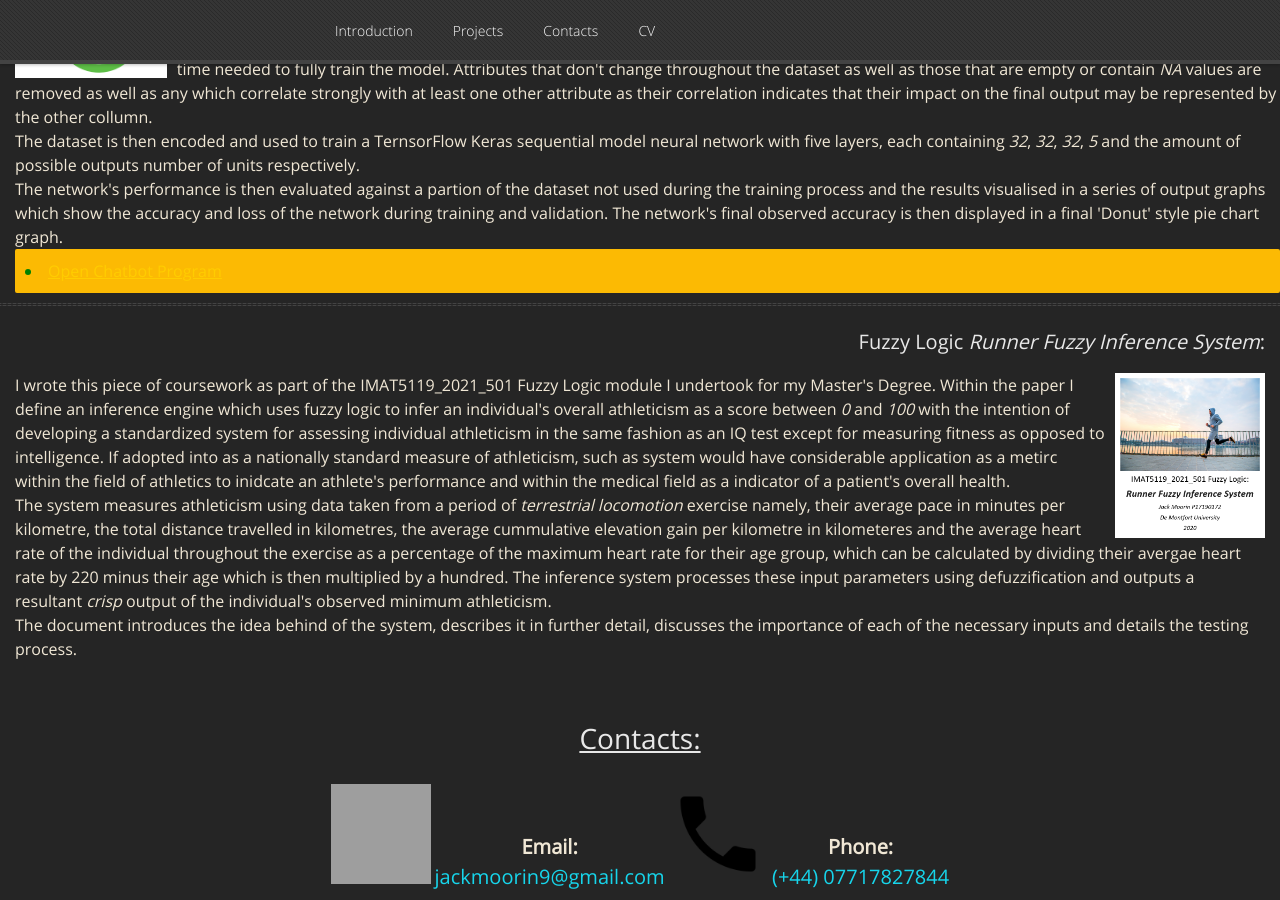
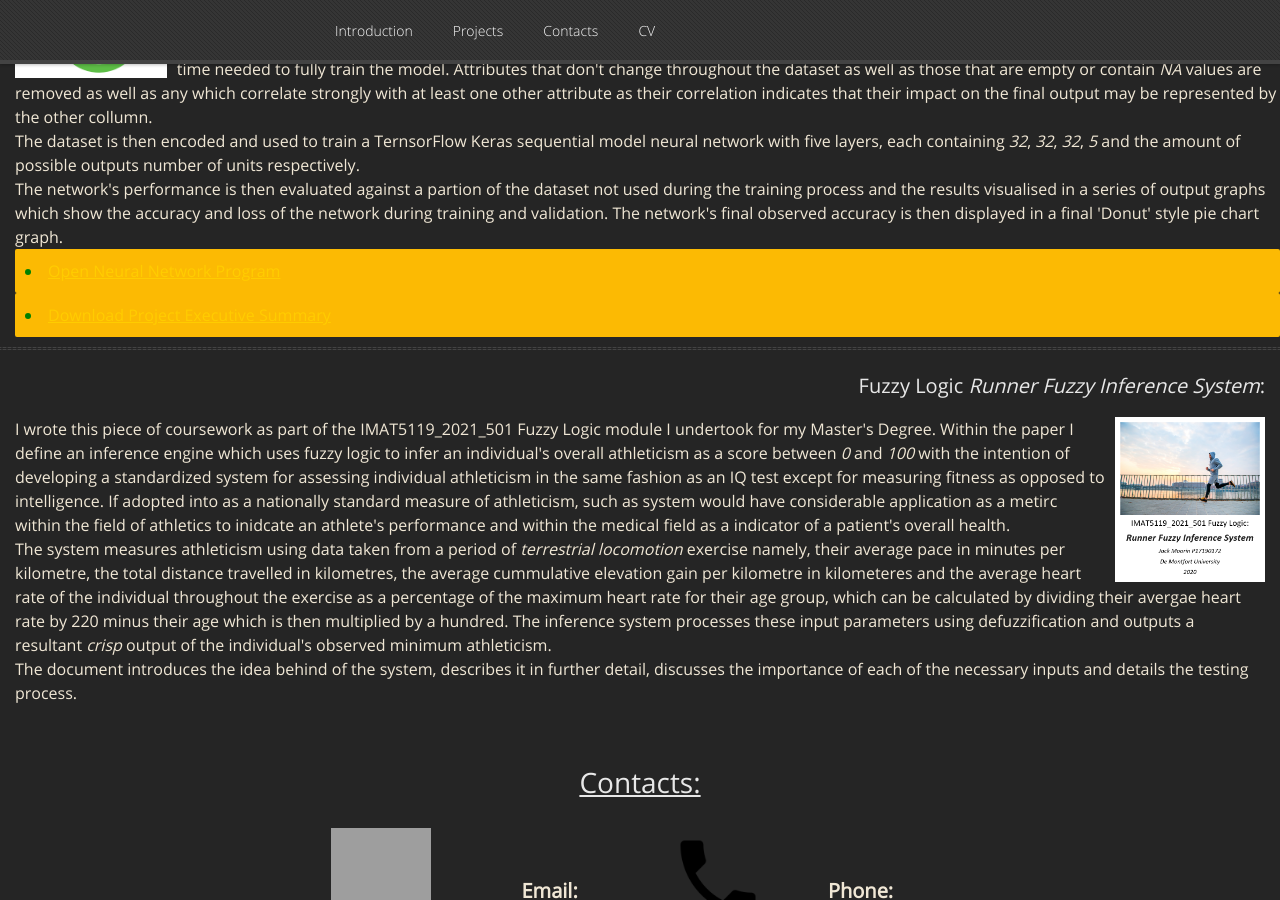
Before and after one commit to GamesProgrammingGrad2021/GamesProgrammingGrad2021.github.io, a Jekyll site: the page built from index.md, in a window 1280 px wide and 900 px high, scrolled down 1955 px. Built offline with Jekyll 4.4.1, drawn with Linux system fonts in a browser that asks for light colours; nearby versions of some CDN libraries; our own code applies the rules of GitHub Pages for plain Markdown files; grey boxes are pictures that could not be loaded.

Commit message:
Update default.html

```diff
--- a/_layouts/default.html
+++ b/_layouts/default.html
@@ -174,7 +174,8 @@
 				The network's performance is then evaluated against a partion of the dataset not used during the training process and the
 				results visualised in a series of output graphs which show the accuracy and loss of the network during training and validation.
 				The network's final observed accuracy is then displayed in a final 'Donut' style pie chart graph.
-				<li class="project_download" style=" vertical-align: bottom;"><a href="https://drive.google.com/file/d/1X-fP9Mrm-ccgKDmvOfAfwK8EcRm2s_mT/view?usp=sharing"><u>Open Chatbot Program</u></a></li>
+				<li class="project_download" style=" vertical-align: bottom;"><a href="https://drive.google.com/file/d/1X-fP9Mrm-ccgKDmvOfAfwK8EcRm2s_mT/view?usp=sharing"><u>Open Neural Network Program</u></a></li>
+				<li class="project_download" style=" vertical-align: bottom;"><a href="ANN Executive Summary.docx"><u>Download Project Executive Summary</u></a></li>
 				</div>
 			</div>
 
```
